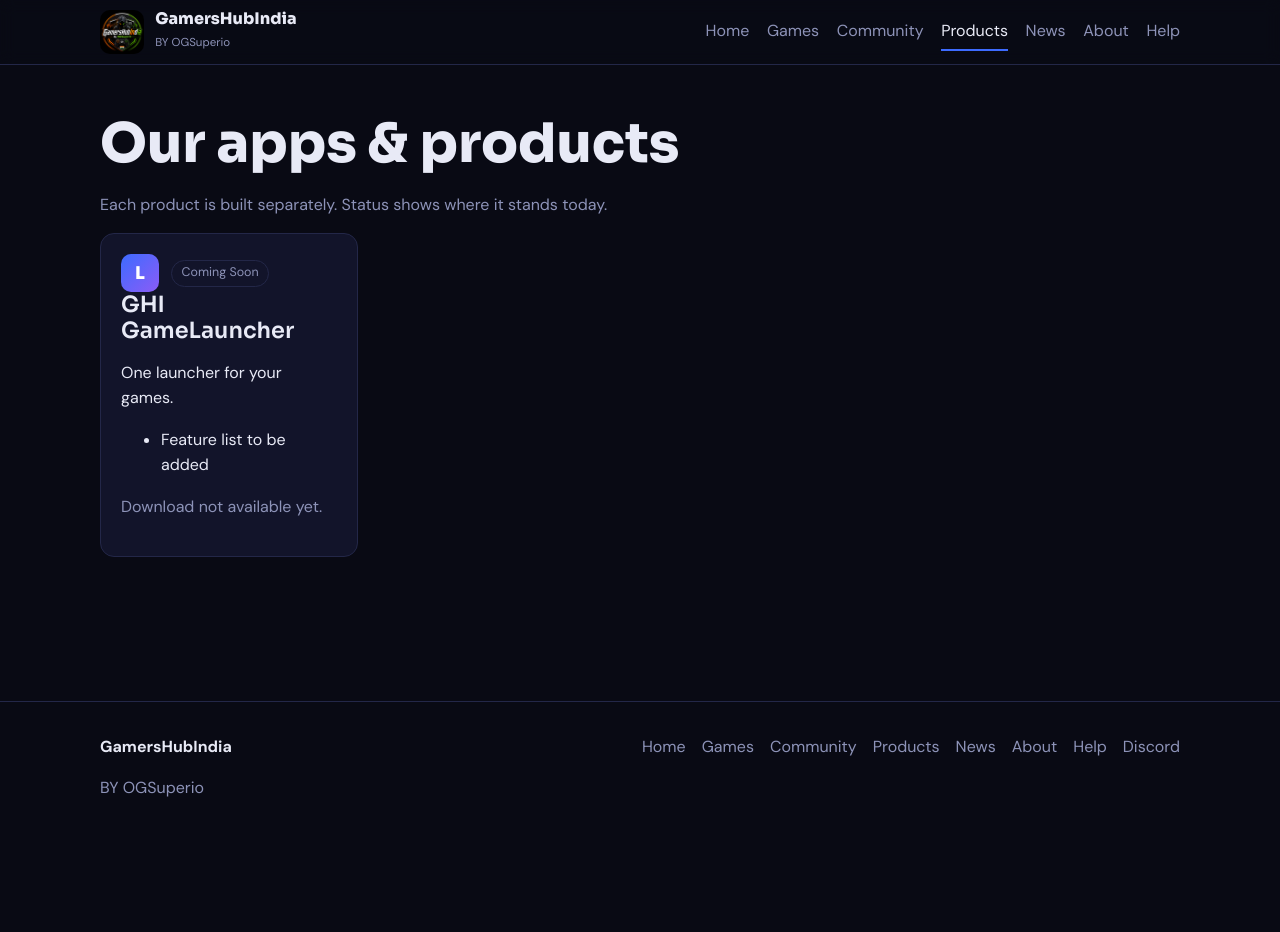
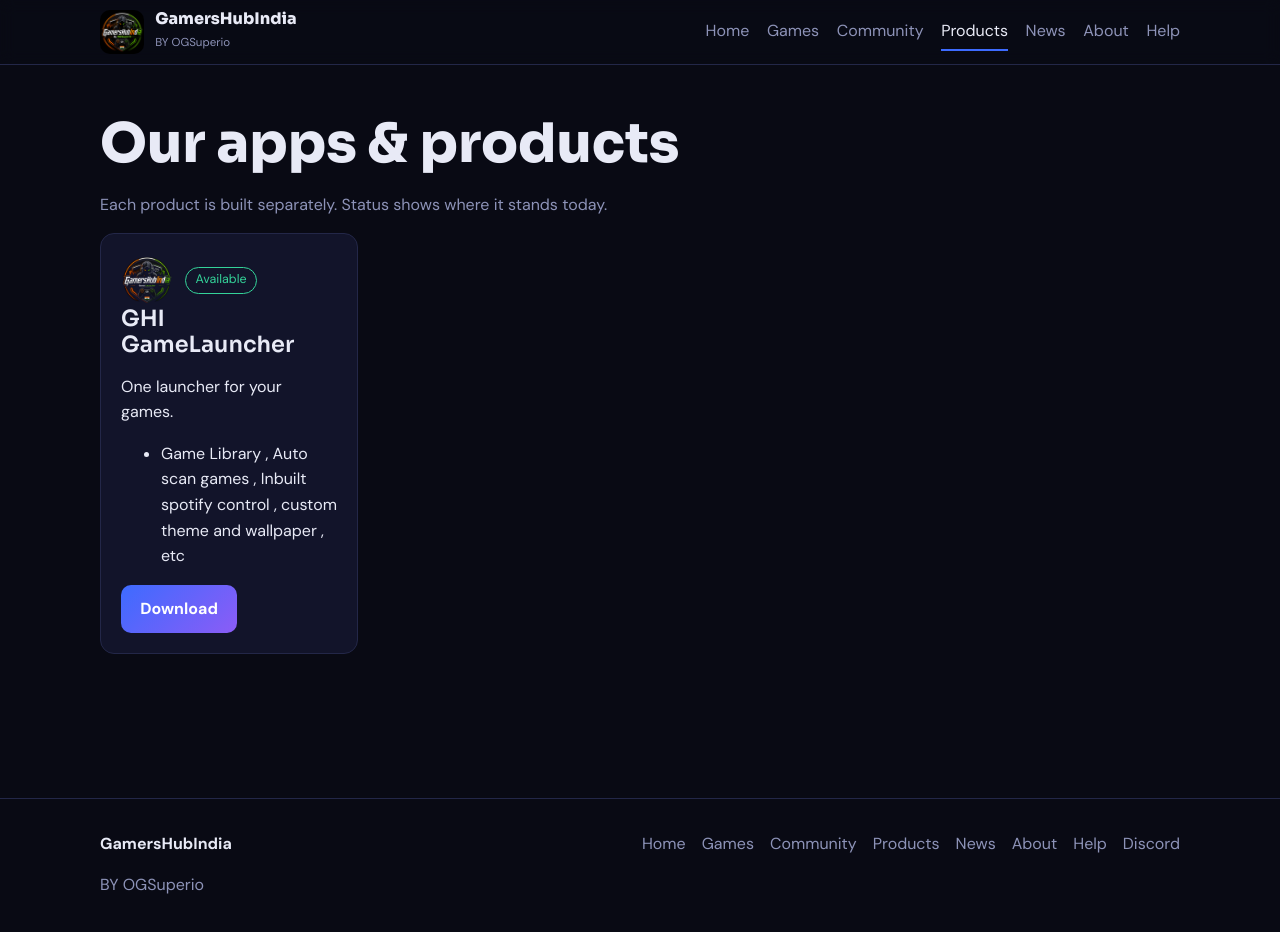
Before and after one commit to kingrj1295-design/gamershubindia, a React (Vite) app: page /products in a window 1280 px wide. Shown: the top 932 px of the page. Before the commit the page ends 849 px from the top, so only its background shows below. Built offline with nearby package versions, Linux system fonts and the light colour scheme.

Commit message:
Add GameLauncher product logo

```diff
--- a/src/data/site.js
+++ b/src/data/site.js
@@ -26,7 +26,7 @@ export const about = {
 
 // Status values: "Available" | "In Development" | "Coming Soon". Statuses are placeholders: set the real ones.
 export const products = [
-  { name: "GHI GameLauncher", status: "Coming Soon", icon: "L", desc: "One launcher for your games.", features: ["Feature list to be added"], download: "" },
+  { name: "GHI GameLauncher", status: "Available", icon: "/logo/ghilauncher-logo.png", desc: "One launcher for your games.", features: ["Game Library , Auto scan games , Inbuilt spotify control , custom theme and wallpaper , etc "], download: "https://github.com/kingrj1295-design/GHI-Launcher/releases/download/v2.0.0/GHISetup.exe" },
 ];
 
 // DEMO DATA: placeholder content only. Not real games, news or posts.
--- a/src/pages/Products.jsx
+++ b/src/pages/Products.jsx
@@ -8,7 +8,14 @@ export default function Products() {
       <div className="grid">
         {products.map((p) => (
           <article className="card" key={p.name}>
-            <div className="row"><span className="mark">{p.icon}</span><span className={cls(p.status)}>{p.status}</span></div>
+            <div className="row">
+              <img
+                src={p.icon}
+                alt={`${p.name} logo`}
+                className="product-icon"
+              />
+              <span className={cls(p.status)}>{p.status}</span>
+            </div>
             <h2>{p.name}</h2>
             <p>{p.desc}</p>
             <ul>{p.features.map((f) => <li key={f}>{f}</li>)}</ul>
--- a/src/styles.css
+++ b/src/styles.css
@@ -54,3 +54,9 @@ a.card:hover{border-color:var(--blue)}
  .links.open{display:flex}
 }
 @media(prefers-reduced-motion:reduce){*{transition:none!important;scroll-behavior:auto!important}}
+.product-icon {
+  width: 52px;
+  height: 52px;
+  object-fit: contain;
+  border-radius: 12px;
+}
```
Also changed, not shown: public/logo/ghilauncher-logo.png (added).
